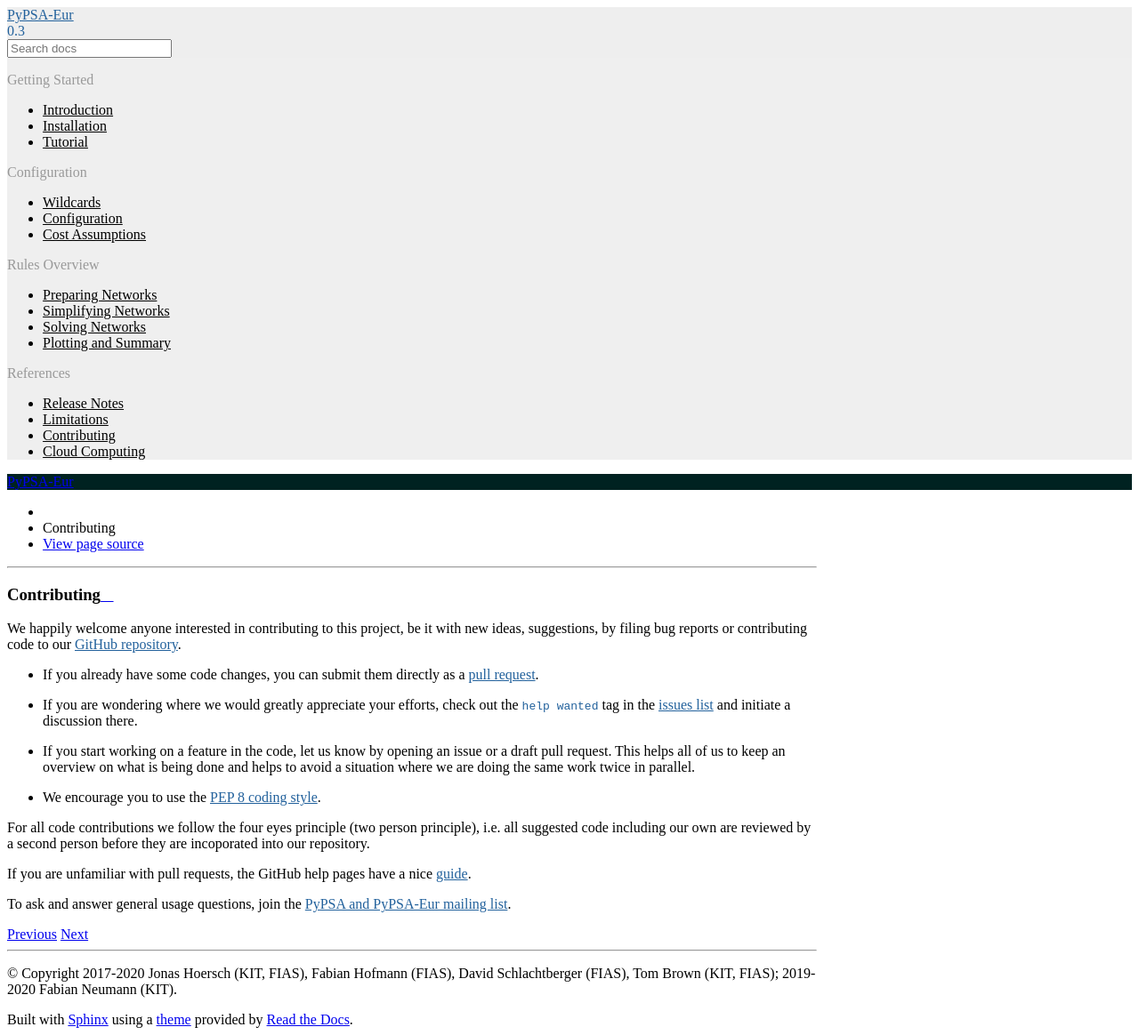
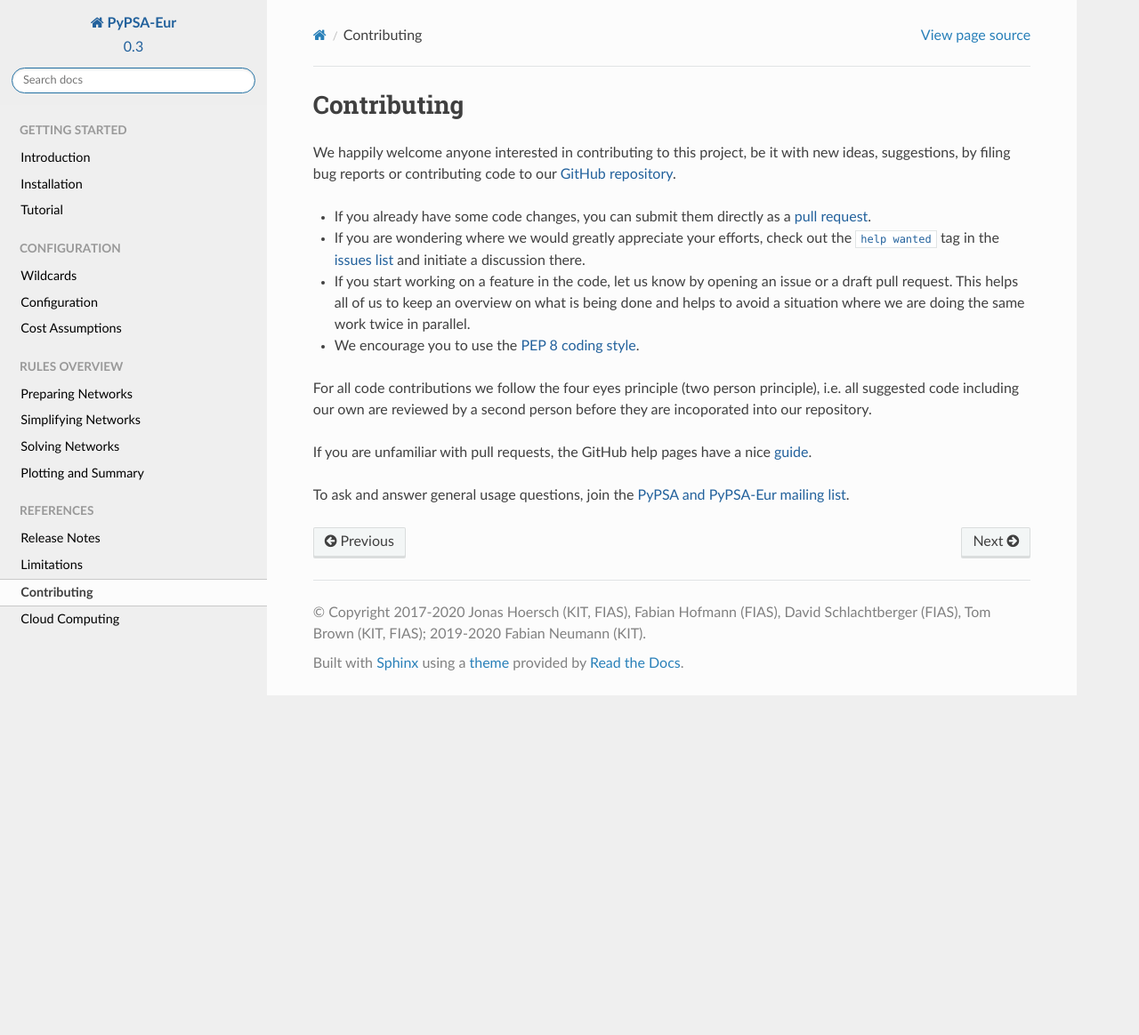
Before and after one commit to open-energy-transition/clean-firm-techs-eu, a Sphinx documentation site: the page built from doc/contributing.rst, in a window 1280 px wide and 1164 px high. Shown: the whole window at 89% size. Built offline with Sphinx 7.4.7 and the Read the Docs theme 2.0.0, drawn with Linux system fonts in a browser that asks for light colours.

Commit message:
doc: fix css theme

```diff
--- a/doc/conf.py
+++ b/doc/conf.py
@@ -157,16 +157,12 @@ html_theme_options = {
 # pixels large.
 #html_favicon = None
 
-# Add any paths that contain custom static files (such as style sheets) here,
-# relative to this directory. They are copied after the builtin static files,
-# so a file named "default.css" will overwrite the builtin "default.css".
-html_static_path = ['_static']
+# These folders are copied to the documentation's HTML output
+html_static_path = ["_static"]
 
-html_context = {
-    'css_files': [
-        '_static/theme_overrides.css',  # override wide tables in RTD theme
-        ],
-}
+# These paths are either relative to html_static_path
+# or fully qualified paths (eg. https://...)
+html_css_files = ["theme_overrides.css"]
 
 # Add any extra paths that contain custom files (such as robots.txt or
 # .htaccess) here, relative to this directory. These files are copied
```
